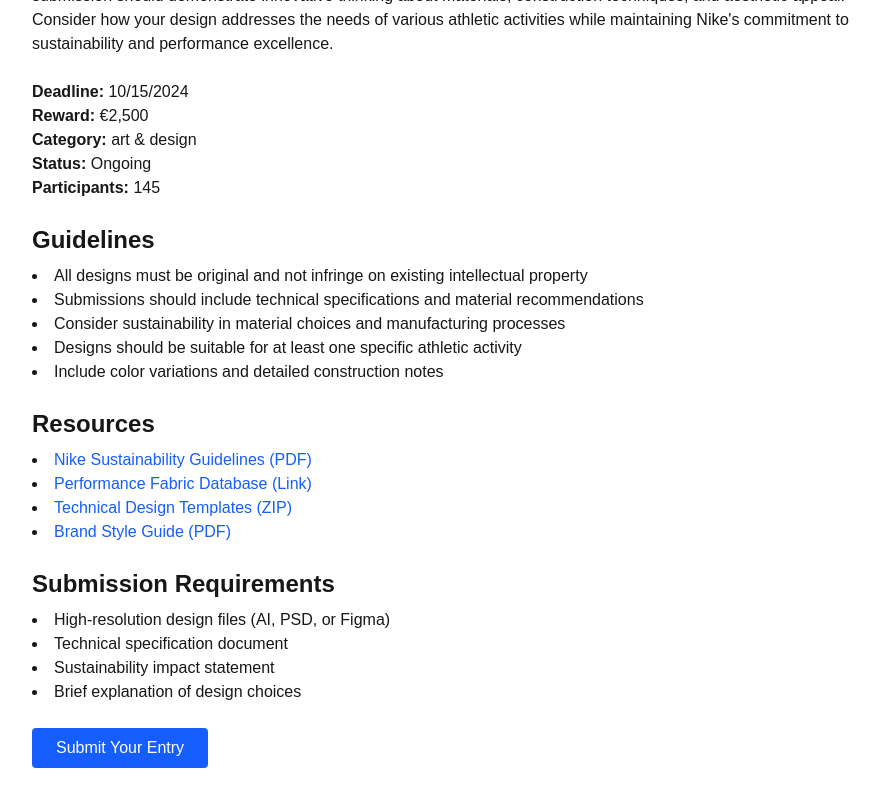
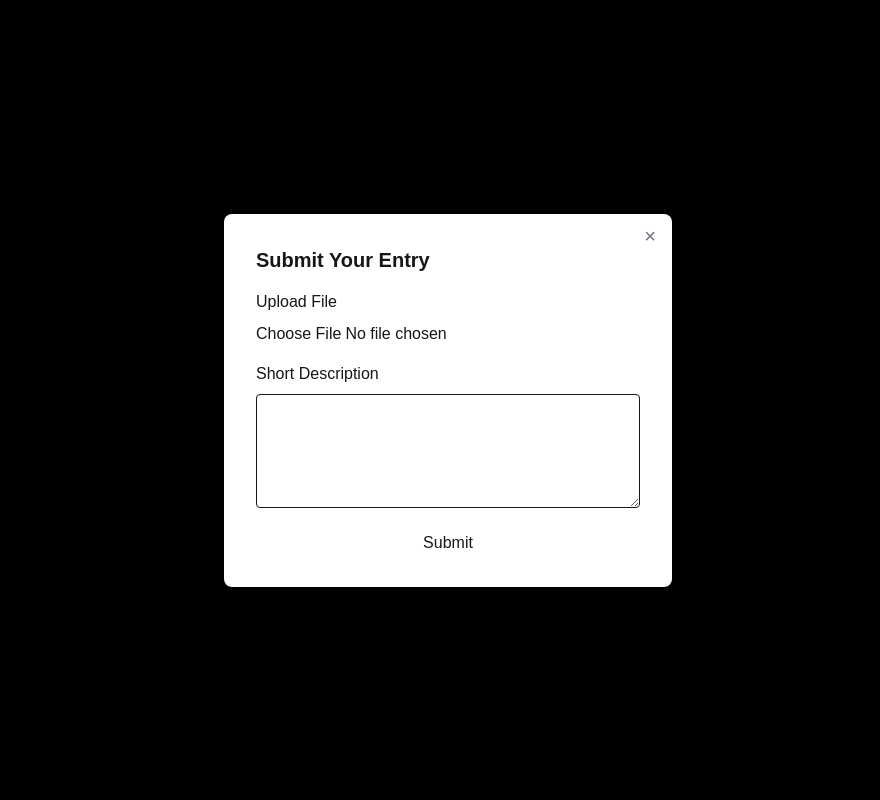
Before and after one commit to knganesh97/skillzcollab-assignment, a Next.js app: page /challenge/1 in a window 1280 px wide. Both pictures are taken after a click on the button "Submit Your Entry". Shown: the part 260-1060 px from the top of the page, without its empty margins (192-1072 px from the left). Built offline with nearby package versions, Linux system fonts and the light colour scheme.

Commit message:
feat: add SubmissionSection and SubmissionModal components for challenge entry submission

```diff
--- a/src/app/challenge/[challenge_id]/page.tsx
+++ b/src/app/challenge/[challenge_id]/page.tsx
@@ -1,4 +1,5 @@
 import React from "react";
+import SubmissionSection from "@/components/SubmissionSection";
 
 // Mock challenge data (in a real app, this would come from an API)
 const mockChallengeData: Record<string, any> = {
@@ -89,9 +90,7 @@
                     ))}
                 </ul>
             </div>
-            <button className="bg-blue-600 text-white px-6 py-2 rounded hover:bg-blue-700 transition">
-                Submit Your Entry
-            </button>
+            <SubmissionSection />
         </div>
     );
 }
--- /dev/null
+++ b/src/components/SubmissionModal.tsx
@@ -0,0 +1,75 @@
+'use client'
+import React, { useState } from "react";
+import Button from "@/components/ui/Button"; // Add this import
+
+interface SubmissionModalProps {
+    open: boolean;
+    onClose: () => void;
+    onSubmit?: (file: File | null, description: string) => void;
+}
+
+const SubmissionModal: React.FC<SubmissionModalProps> = ({ open, onClose, onSubmit }) => {
+    const [file, setFile] = useState<File | null>(null);
+    const [description, setDescription] = useState("");
+
+    if (!open) return null;
+
+    const handleFileChange = (e: React.ChangeEvent<HTMLInputElement>) => {
+        if (e.target.files && e.target.files[0]) {
+            setFile(e.target.files[0]);
+        }
+    };
+
+    const handleSubmit = (e: React.FormEvent) => {
+        e.preventDefault();
+        if (onSubmit) onSubmit(file, description);
+        setFile(null);
+        setDescription("");
+        onClose();
+    };
+
+    return (
+        <div className="fixed inset-0 bg-black bg-opacity-40 flex items-center justify-center z-50">
+            <div className="bg-white rounded-lg shadow-lg p-8 w-full max-w-md relative">
+                <Button
+                    type="button"
+                    className="absolute top-2 right-2 text-gray-500 hover:text-gray-700 px-2 py-0 text-xl"
+                    onClick={onClose}
+                    aria-label="Close"
+                >
+                    &times;
+                </Button>
+                <h2 className="text-xl font-bold mb-4">Submit Your Entry</h2>
+                <form onSubmit={handleSubmit}>
+                    <div className="mb-4">
+                        <label className="block mb-2 font-medium">Upload File</label>
+                        <input
+                            type="file"
+                            accept="image/*,video/*,.pdf,.doc,.docx"
+                            onChange={handleFileChange}
+                            className="block w-full"
+                        />
+                    </div>
+                    <div className="mb-4">
+                        <label className="block mb-2 font-medium">Short Description</label>
+                        <textarea
+                            value={description}
+                            onChange={e => setDescription(e.target.value)}
+                            rows={4}
+                            className="w-full border rounded px-3 py-2"
+                            required
+                        />
+                    </div>
+                    <Button
+                        type="submit"
+                        className="w-full"
+                    >
+                        Submit
+                    </Button>
+                </form>
+            </div>
+        </div>
+    );
+};
+
+export default SubmissionModal;
--- /dev/null
+++ b/src/components/SubmissionSection.tsx
@@ -0,0 +1,17 @@
+'use client'
+import React from "react";
+import Button from "@/components/ui/Button";
+import SubmissionModal from "@/components/SubmissionModal";
+
+export default function SubmissionSection() {
+    const [open, setOpen] = React.useState(false);
+
+    return (
+        <>
+            <Button onClick={() => setOpen(true)}>
+                Submit Your Entry
+            </Button>
+            <SubmissionModal open={open} onClose={() => setOpen(false)} />
+        </>
+    );
+}
--- /dev/null
+++ b/src/components/ui/Button.tsx
@@ -0,0 +1,17 @@
+'use client'
+import React from "react";
+
+interface ButtonProps extends React.ButtonHTMLAttributes<HTMLButtonElement> {
+    children: React.ReactNode;
+}
+
+const Button: React.FC<ButtonProps> = ({ children, ...props }) => (
+    <button
+        className="bg-blue-600 text-white px-6 py-2 rounded hover:bg-blue-700 transition"
+        {...props}
+    >
+        {children}
+    </button>
+);
+
+export default Button;
```
